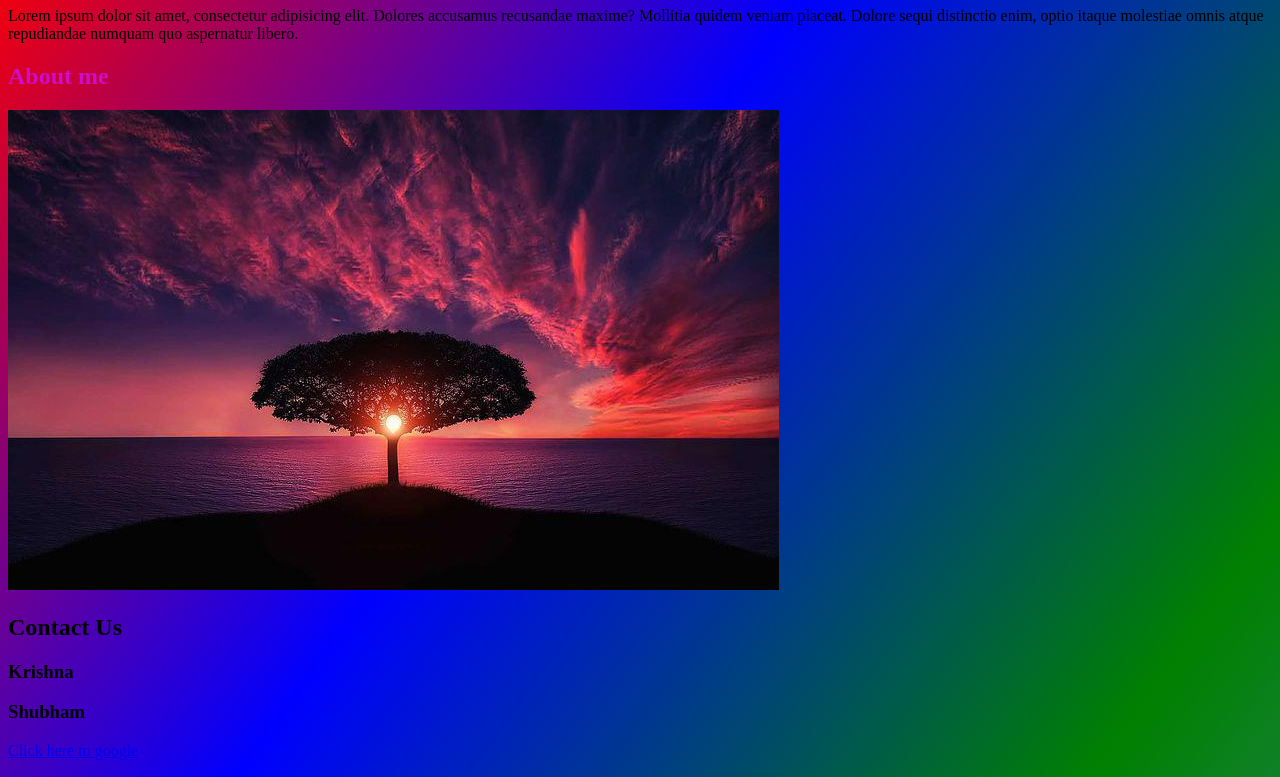
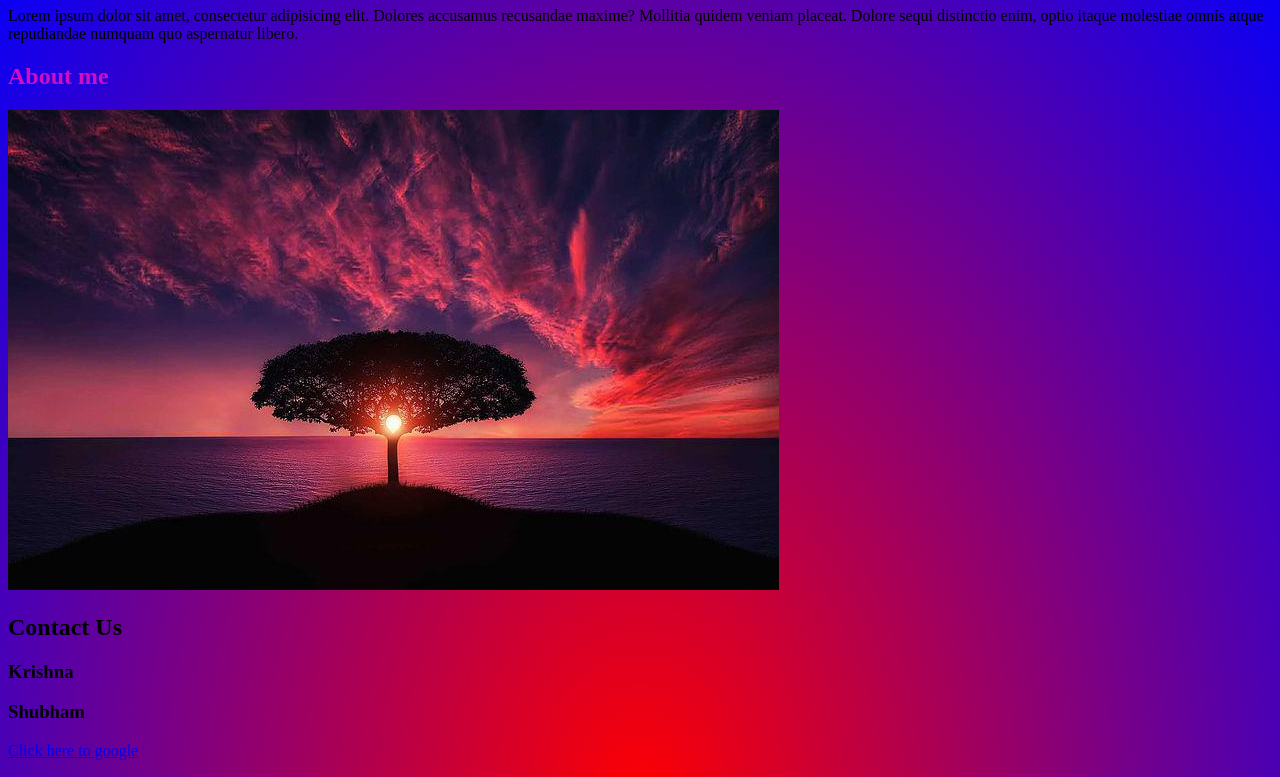
Before and after one commit to Kisna2512/Tailwind_CSS, a website built with Vite: page index.html in a window 1280 px wide. Shown: the part 73-850 px from the top of the page. Built offline with nearby package versions, Linux system fonts and the light colour scheme.

Commit message:
Radial gradient

```diff
--- a/style.css
+++ b/style.css
@@ -78,7 +78,8 @@ body {
    */
 
   /* background: linear-gradient(to bottom, red, blue, green, steelblue); */
-  background: linear-gradient(to bottom right, red, blue, green, steelblue);
+  /* background: linear-gradient(215deg, red, blue, green, steelblue); */
+  background: radial-gradient(red, blue);
 }
 
 #title {
```
